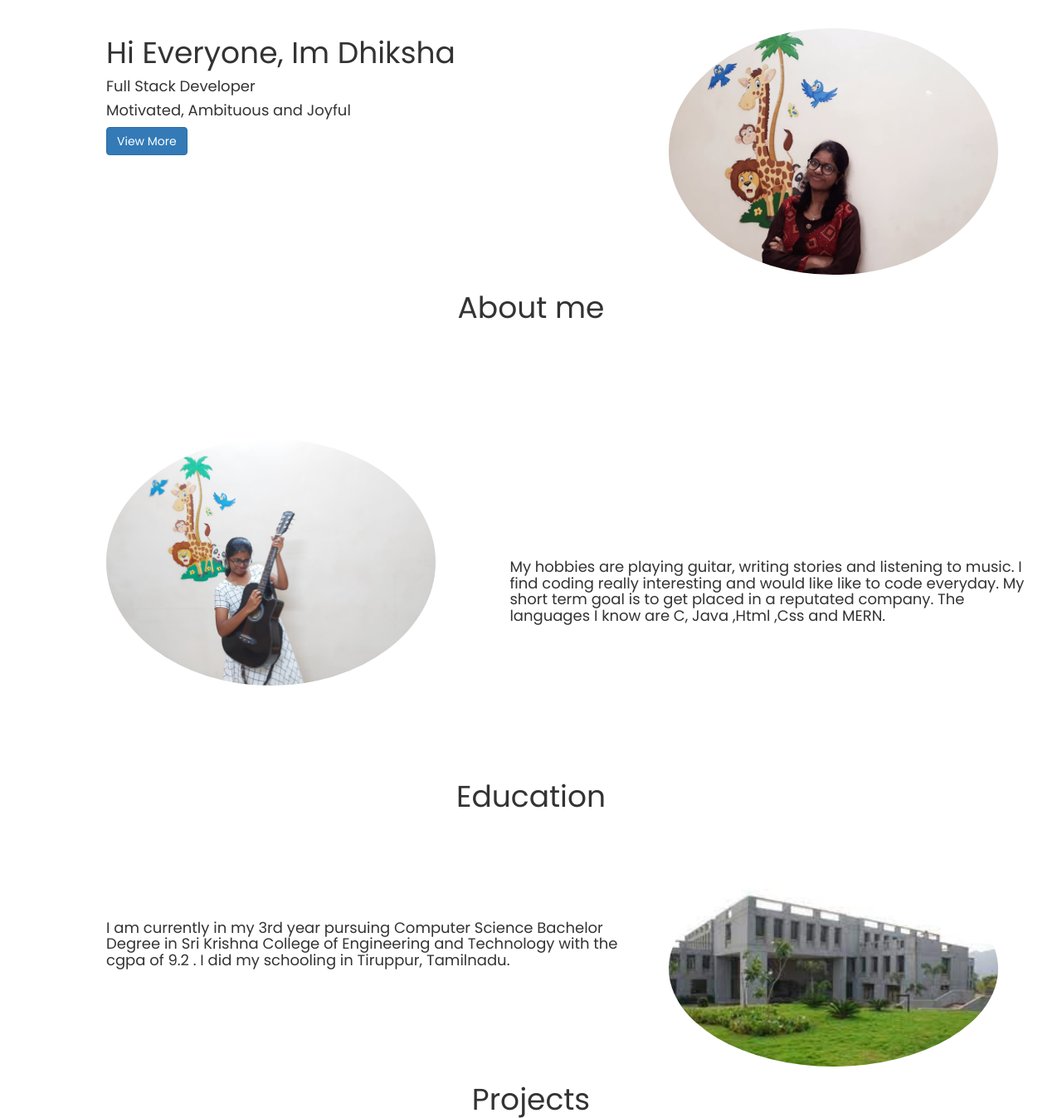
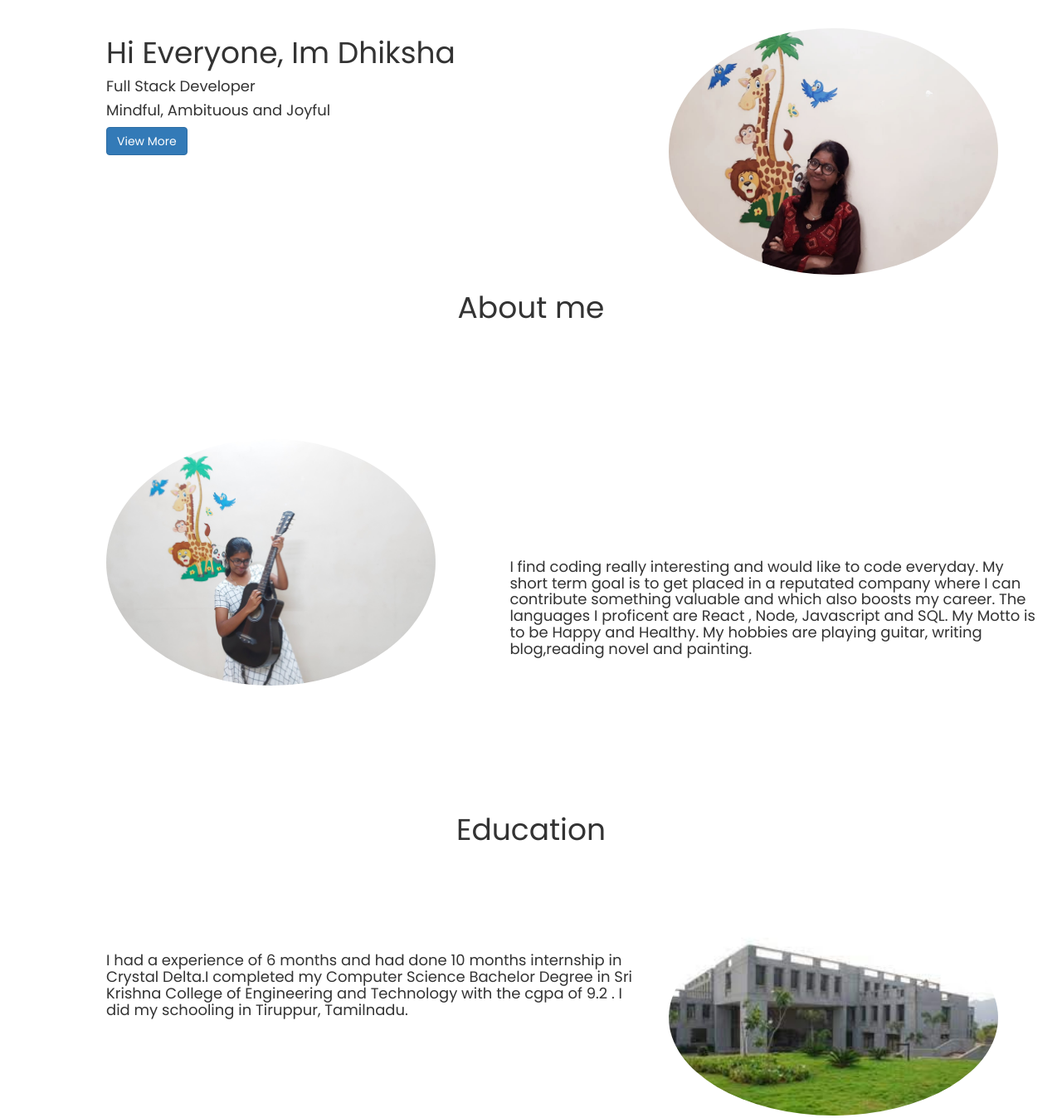
Before and after one commit to dhikwik/dhiksha_profile, a plain HTML site: page index.html in a window 1280 px wide. Shown: the part 200-1547 px from the top of the page at 83% size. Drawn offline with nearby package versions, Linux system fonts and the light colour scheme.

Commit message:
added some sentence

```diff
--- a/index.html
+++ b/index.html
@@ -45,7 +45,7 @@
             Im Dhiksha
             </h1>
             <h4 id="full"> Full Stack Developer</h4>
-            <h4> Motivated, Ambituous and Joyful</h4>
+            <h4> Mindful, Ambituous and Joyful</h4>
 
 
             <button class="btn btn-primary" >View More</a></button>
@@ -62,7 +62,8 @@
         <img src="images/pic2.jpeg" class="img-circle" alt="pic2" id="pic2">
 
     <h4 id="para">
-        My hobbies are playing guitar, writing stories and listening to music. I find coding really interesting and would like like to code everyday. My short term goal is to get placed in a reputated company. The languages I know are C, Java ,Html ,Css and MERN.
+        I find coding really interesting and would like to code everyday. My short term goal is to get placed in a reputated company where I can contribute something valuable and which also boosts my career. The languages I proficent are React , Node, Javascript and SQL.
+        My Motto is to be Happy and Healthy.   My hobbies are playing guitar, writing blog,reading novel and painting.
      </h4>
     </div>
     <div style="height:50px;"></div>
@@ -71,7 +72,7 @@
     <div id="education">
         <center><h1>Education</h1></center>
         <h4 id="para1">
-            I am currently in my 3rd year pursuing  Computer Science Bachelor Degree in Sri Krishna College of Engineering and Technology with the cgpa of 9.2 . I did my schooling in Tiruppur, Tamilnadu.
+            I had a experience of 6 months and had done 10 months internship in Crystal Delta.I completed my Computer Science Bachelor Degree in Sri Krishna College of Engineering and Technology with the cgpa of 9.2 . I did my schooling in Tiruppur, Tamilnadu.
 
          </h4>
         <img src="images/skcet.jfif" alt="pic" class="img-circle" id="clg">
@@ -82,7 +83,7 @@
 
             <div class="subcontainer">
                 <center><h5 style="font-size: 20px">OYO Rooms</h5></center>
-                <img src="images/Screenshot (13).png" id="oyo">
+                <a href="https://dhiksha-oyo-clone.netlify.app"><img src="images/Screenshot (13).png" id="oyo"></a>
             </div>
             <div class="subcontainer1">
 
```
